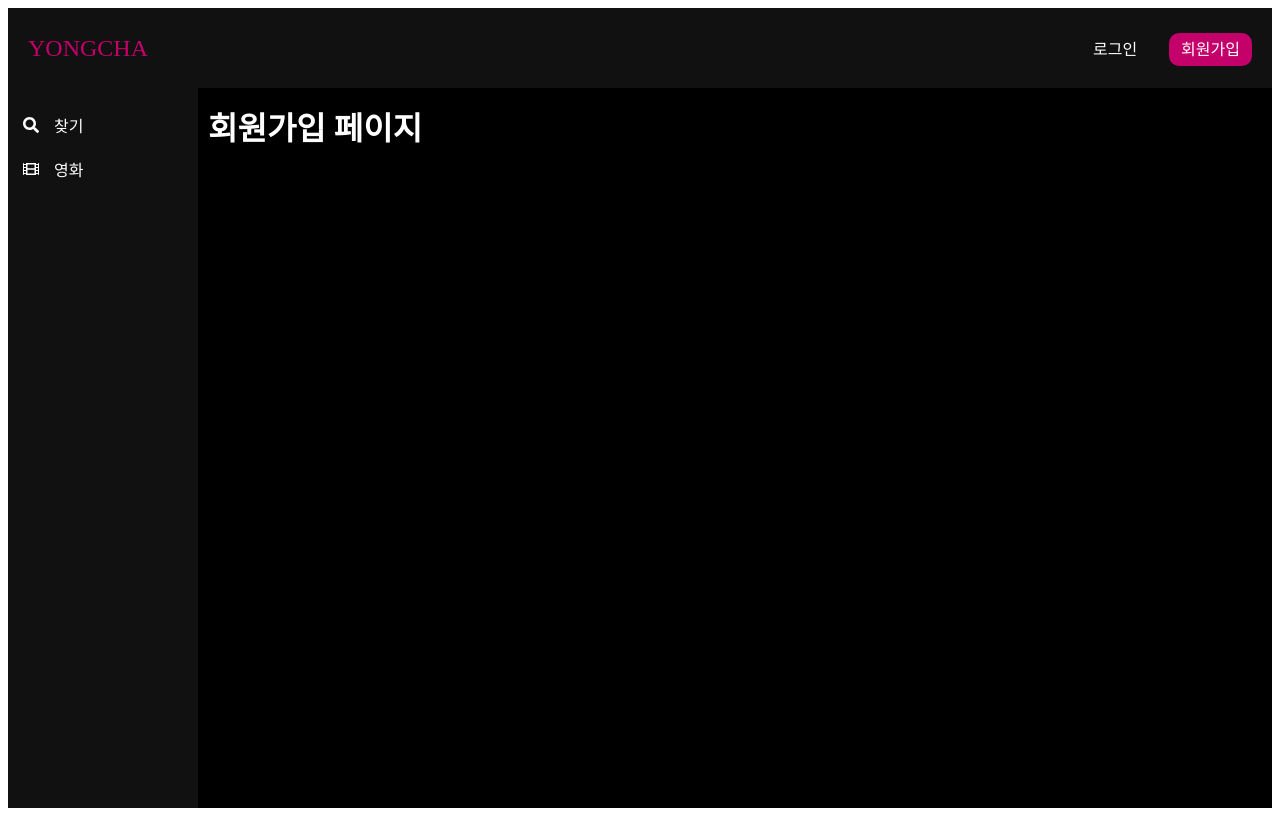
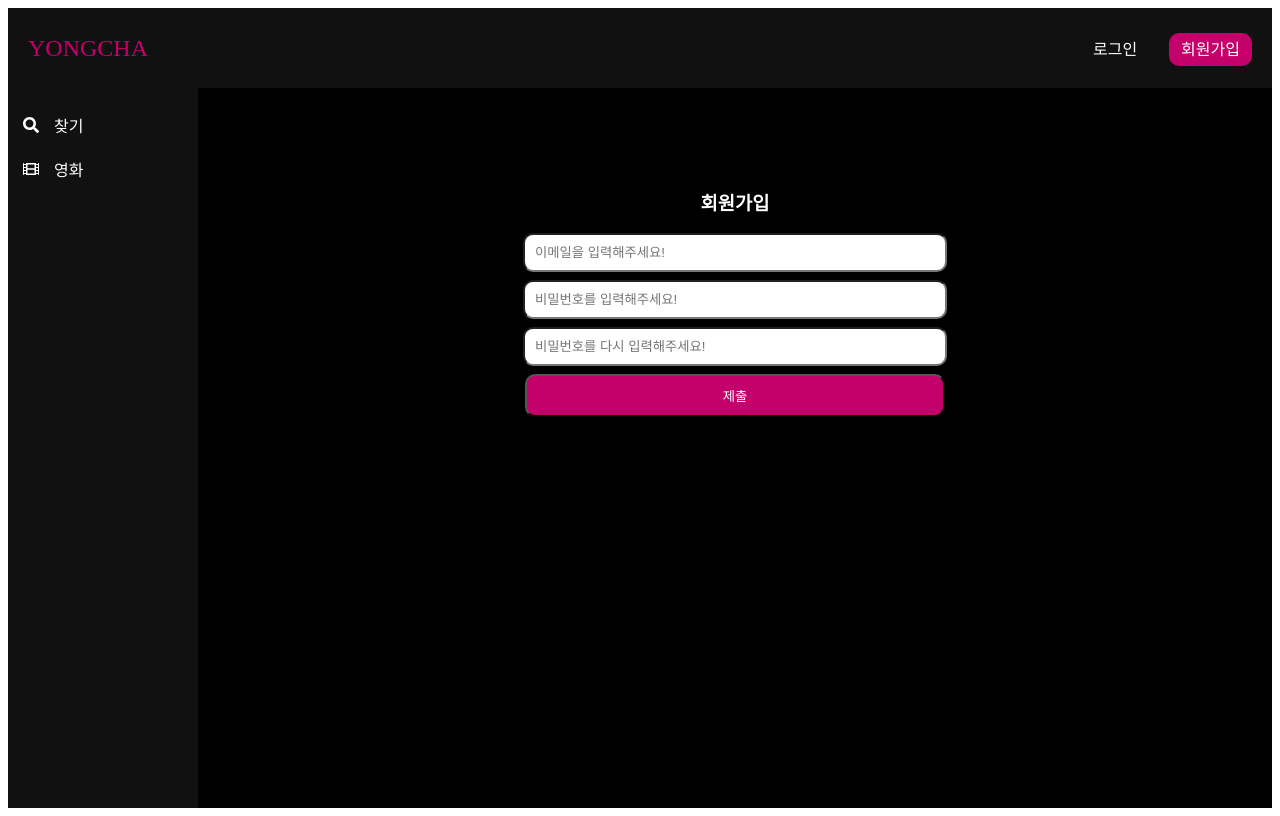
Before and after one commit to DS-UMC-7th/UMC-7th-Lia, a React (Vite) app in the folder movie-site/: page /signup in a window 1280 px wide. Built offline with nearby package versions, Linux system fonts and the light colour scheme; no server answers.

Commit message:
[Feat] 회원가입 구현

```diff
--- a/movie-site/src/page/Loginpage.jsx
+++ b/movie-site/src/page/Loginpage.jsx
@@ -21,6 +21,7 @@ const Loginpage = () => {
     console.log(login.values.email, login.values.password)
   }
 
+
   return (
     <Container>
     <h3>로그인</h3>
@@ -34,7 +35,7 @@ const Loginpage = () => {
     placeholder='비밀번호를 입력해주세요!' {...login.getTextInputProps('password')}/>
     {login.touched.password && login.errors.password && <ErrorText>{login.errors.password}</ErrorText>}
 
-    <LoginButton onClick={handlePressLogin} >로그인</LoginButton>
+    <LoginButton onClick={handlePressLogin}>로그인</LoginButton>
     </Form>
   </Container>
   );
@@ -74,9 +75,9 @@ const LoginButton = styled.button`
    margin:10px 0;
   border-radius: 10px;
   width: 420px;
-  background-color: ${props => (props.disabled ? 'gray' : '#c4006a')};
   color: white;
   border: none;
+  background-color: ${props => (props.disabled ? 'gray' : '#c4006a')};w3
 
   &:hover {
     background-color: ${props => (props.disabled ? 'gray' : '#000080')};
--- a/movie-site/src/page/Signuppage.jsx
+++ b/movie-site/src/page/Signuppage.jsx
@@ -1,15 +1,120 @@
 import React from 'react';
 import styled from 'styled-components';
+import * as yup from 'yup';
+import { yupResolver } from '@hookform/resolvers/yup';
+import {useForm} from 'react-hook-form'
 
-const Container = styled.h1`
-  color:white;
-    margin-top:5px;
-    padding: 5px;
+
+
+const Container = styled.div`
+  display: flex;
+  flex-direction: column;
+  align-items: center;
+  justify-content: center;
+  height: 50vh;
+  color: white;
 `;
 
+const Form = styled.form`
+  display: flex;
+  flex-direction: column;
+  align-items: center;
+`;
+
+const StyledInput = styled.input`
+  padding: 10px;
+  border-radius: 10px;
+  width: 400px;
+  background-color: white;
+  margin-bottom: 8px;
+`;
+
+const LoginButton = styled.input`
+  padding: 10px;
+  border-radius: 10px;
+  width: 420px;
+  background-color: ${props => (props.disabled ? 'gray' : '#c4006a')};
+  color: white;
+
+  &:hover {
+    background-color: ${props => (props.disabled ? 'gray' : '#000080')};
+    color: #fff;
+  }
+`;
+
+const Input = ({ type, placeholder, register, name, error }) => (
+  <>
+    <StyledInput type={type} placeholder={placeholder} {...register(name)} />
+    {error && <p style={{ color: 'red' }}>{error.message}</p>}
+  </>
+);
+
 const Signuppage = () => {
+  const schema = yup.object().shape({
+    email: yup
+      .string('문자열이어야 합니다.')
+      .email('유효한 이메일 형식이어야 합니다.')
+      .required('이메일을 반드시 입력해주세요!'),
+    password: yup
+      .string('문자열이어야 합니다.')
+      .min(8, '비밀번호는 8자 이상이어야 합니다.')
+      .max(16, '비밀번호는 16자 이하여야 합니다.')
+      .required('비밀번호는 필수 입력요소입니다.'),
+      passwordCheck: yup
+      .string()
+      .oneOf([yup.ref('password'), null], '비밀번호가 일치하지 않습니다.')
+      .required('비밀번호 검증 또한 필수요소입니다.'),
+  });
+
+  const {
+    register,
+    handleSubmit,
+    formState: { errors },
+  } = useForm({
+    resolver: yupResolver(schema),
+    mode: 'onChange',
+  });
+
+  const onSubmit = (data) => {
+    console.log('폼 데이터 제출', data);
+    Object.entries(data).forEach(([key, value]) => {
+      console.log(`${key}: ${value}`);
+    });
+  };
+
+  const isDisabled = Object.keys(errors).length > 0;
+
   return (
-    <Container>회원가입 페이지</Container>
+    <Container>
+      <h3>회원가입</h3>
+      <Form onSubmit={handleSubmit(onSubmit)}>
+        <Input
+          type="email"
+          placeholder="이메일을 입력해주세요!"
+          register={register}
+          name="email"
+          error={errors.email}
+        />
+
+        <Input
+          type="password"
+          placeholder="비밀번호를 입력해주세요!"
+          register={register}
+          name="password"
+          error={errors.password}
+        />
+
+        <Input
+          type="passwordCheck"
+          placeholder="비밀번호를 다시 입력해주세요!"
+          register={register}
+          name="passwordCheck"
+          error={errors.passwordCheck}
+        />
+
+        <LoginButton type="submit" value="제출" disabled={isDisabled} />
+      </Form>
+    </Container>
   );
 };
 
```
